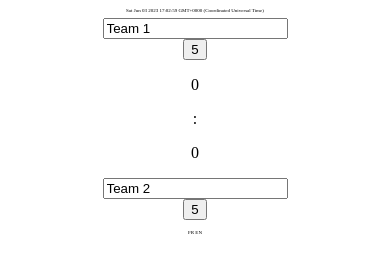
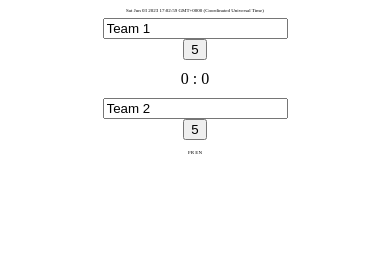
Before and after one commit to digitaleentreprise/mymatch, a plain HTML site: page index.html in a window 390 px wide. Drawn offline with Linux system fonts and the light colour scheme.

Commit message:
Update index.html
try responsive

```diff
--- a/index.html
+++ b/index.html
@@ -3,7 +3,7 @@
 	<head>
 		<title>My Match</title>
 		<style>
-			article, header, footer {text-align: center;}
+			article, header, footer {text-align: center;width: 100%;}
 			div {margin-bottom: 10px}
 			header, footer {font-size: 5px}
 			.footer {display: none}
@@ -27,7 +27,7 @@
 				"/>
 			</div>
 			<div id="score">
-				<p id="team1_score">0</p> : <p id="team2_score">0</p>
+				<a id="team1_score">0</a> : <a id="team2_score">0</a>
 			</div>
 			<div id="team2">
 				<input type="text" id="team2_name" value="Team 2"/>
```
